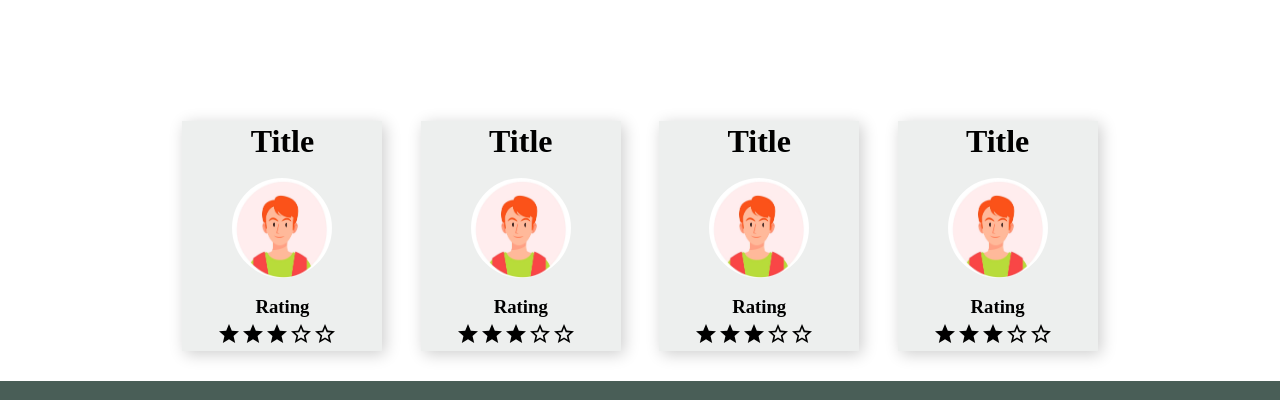
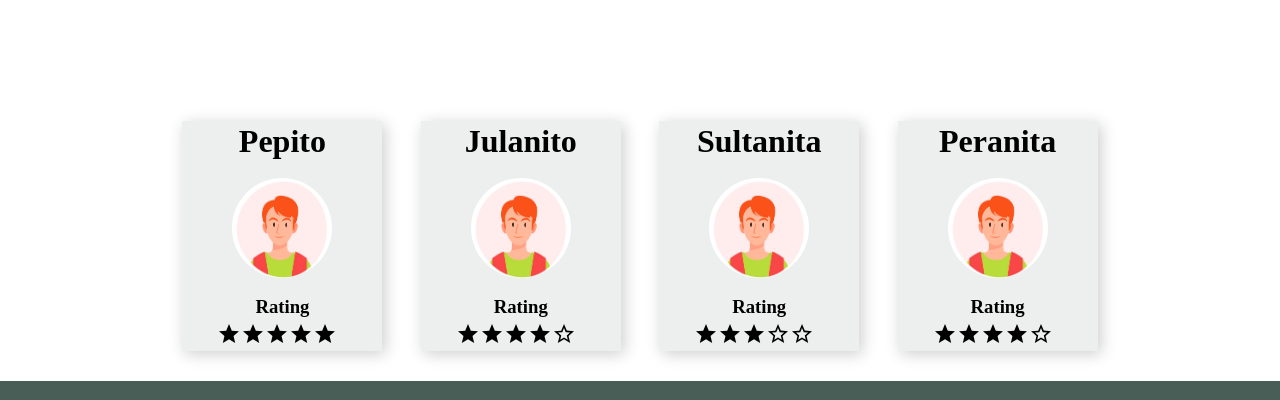
Before and after one commit to JonatanHerrera/littlelemon-capstone, a React (Create React App) app: page / in a window 1280 px wide. Shown: the part 1120-1520 px from the top of the page. Built offline with nearby package versions, Linux system fonts and the light colour scheme.

Commit message:
Dinamic Card Component

```diff
--- a/src/components/cards/Card.js
+++ b/src/components/cards/Card.js
@@ -5,7 +5,7 @@ function Card({ name, description, image, price }) {
   return (
     <div className="card">
       <div>
-        <img className="cardImage" src={image} />
+        <img className="cardImage" src={image}  alt={name} />
       </div>
       <div>
         <div className="cardHeader">
@@ -19,8 +19,8 @@ function Card({ name, description, image, price }) {
         <div className="cardBodyContainer">
           <p className="cardText">{description}</p>
           <div className="orderDeliveryButtom">
-            <a>
-              Order a delivery <img src="/Dish icon.svg" />
+            <a href="/">
+              Order a delivery <img src="/Dish icon.svg" alt="icon" />
             </a>
           </div>
         </div>
--- a/src/components/customerCard/CustomerCard.js
+++ b/src/components/customerCard/CustomerCard.js
@@ -1,23 +1,18 @@
-import React from 'react'
-import  './CustomerCard.css'
-import StarIcon from '@mui/icons-material/Star';
-import StarBorderOutlinedIcon from '@mui/icons-material/StarBorderOutlined';
-const CustomerCard = () => {
+import React from "react";
+import "./CustomerCard.css";
+import Stars from "./Stars";
+
+const CustomerCard = ({ name, image, stars }) => {
   return (
-    <div className='customerCardContainer'>
-      <h1>Title</h1>
-      <img src='/5919211.jpg'/>
+    <div className="customerCardContainer">
+      <h1>{name}</h1>
+      <img src={image} alt={name}/>
       <h3>Rating</h3>
       <div>
-        <StarIcon />
-        <StarIcon />
-        <StarIcon />
-        <StarBorderOutlinedIcon/>
-        <StarBorderOutlinedIcon/>
+        <Stars nStarts={stars} maxStars={5} />
       </div>
+    </div>
+  );
+};
 
-    </div>
-  )
-}
-
-export default CustomerCard
+export default CustomerCard;
--- /dev/null
+++ b/src/components/customerCard/Stars.js
@@ -0,0 +1,17 @@
+import React from "react";
+import StarIcon from "@mui/icons-material/Star";
+import StarBorderOutlinedIcon from "@mui/icons-material/StarBorderOutlined";
+
+const Stars = ({ maxStars, nStarts }) => {
+  return (
+    <div>
+      {[...Array(maxStars)].map((_, index) => {
+        const starValue = index + 1;
+        const isYellow = nStarts >= starValue;
+        return <>{isYellow ? <StarIcon /> : <StarBorderOutlinedIcon />}</>;
+      })}
+    </div>
+  );
+};
+
+export default Stars;
--- a/src/components/customers/CustomerSay.js
+++ b/src/components/customers/CustomerSay.js
@@ -1,16 +1,29 @@
-import React from 'react'
-import './CustomerSay.css'
-import CustomerCard from '../customerCard/CustomerCard'
+import React from "react";
+import "./CustomerSay.css";
+import CustomerCard from "../customerCard/CustomerCard";
 
 const CustomerSay = () => {
+  const rating = [
+    { name: "Pepito", image: "/5919211.jpg", stars: 5 },
+    { name: "Julanito", image: "/5919211.jpg", stars: 4 },
+    { name: "Sultanita", image: "/5919211.jpg", stars: 3 },
+    { name: "Peranita", image: "/5919211.jpg", stars: 4 },
+  ];
+
   return (
-    <div className='custometSayContainer'>
-      <CustomerCard/>
-      <CustomerCard/>
-      <CustomerCard/>
-      <CustomerCard/>
+    <div className="custometSayContainer">
+      {rating.map((rating, index) => {
+        return (
+          <CustomerCard
+            key={index}
+            name={rating.name}
+            image={rating.image}
+            stars={rating.stars}
+          />
+        );
+      })}
     </div>
-  )
-}
+  );
+};
 
-export default CustomerSay
+export default CustomerSay;
--- a/src/components/main/Main.js
+++ b/src/components/main/Main.js
@@ -26,7 +26,7 @@ const Main = () => {
         "Contrary to popular belief, Lorem Ipsum is not simply random text.It has roots in a piece of classical Latin literature from 45 BC,making it over 2000 years old.",
       urlImage: "/lemon dessert.jpg",
       price: 5.00,
-    },
+    }
   ];
 
   return (
```
